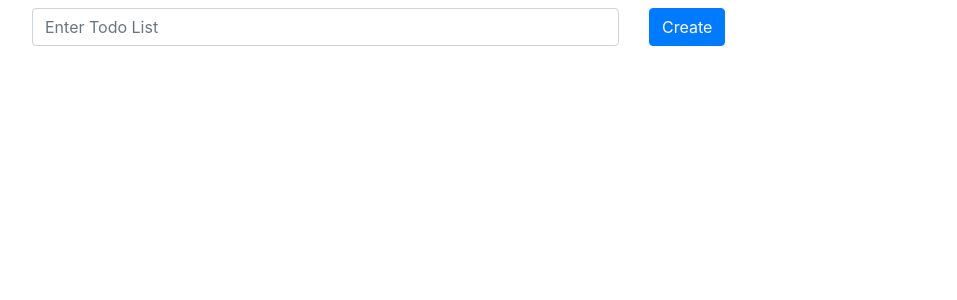
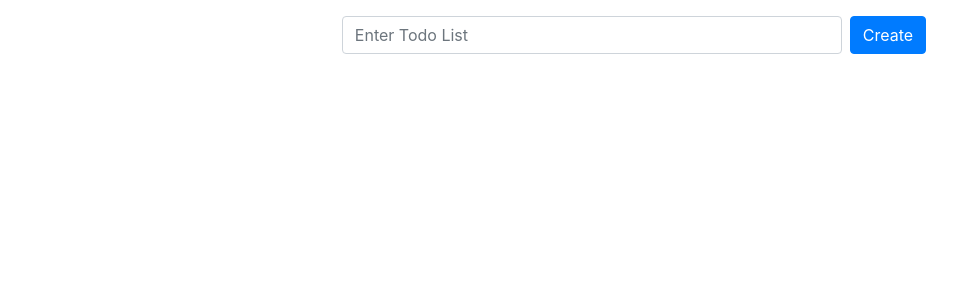
Before and after one commit to lanuyenuit/Sugar, a React (Create React App) app in the folder my-app/: page / in a window 1280 px wide. Shown: the top 300 px of the page, without its empty margins (6-963 px from the left). Built offline with nearby package versions, Linux system fonts and the light colour scheme.

Commit message:
style add todo

```diff
--- a/my-app/src/components/AddTodo.js
+++ b/my-app/src/components/AddTodo.js
@@ -1,4 +1,5 @@
 import React, { useState } from "react";
+import "../css/addTodo.scss";
 
 function AddTodo({ handleAddTodo }) {
   const [inputTodoName, setInputTodoName] = useState("");
@@ -8,25 +9,24 @@ function AddTodo({ handleAddTodo }) {
     setInputTodoName("");
   };
   return (
-    <div>
-      <div className="row m-2">
-        <div className="col">
+    <div className="form-add-todo my-3">
+      <div className="mr-2">
         <input
           type="text"
-            className="form-control"
+          className="form-control input-todo"
           placeholder="Enter Todo List"
           value={inputTodoName}
           onChange={(e) => setInputTodoName(e.target.value)}
         />
       </div>
-        <div className="col">
-          <input
-            type="button"
+
+      <div>
+        <button
           className="btn btn-primary"
-            value="Create"
           onClick={() => createTodo(inputTodoName)}
-          />
-        </div>
+        >
+          Create
+        </button>
       </div>
     </div>
   );
--- /dev/null
+++ b/my-app/src/css/addTodo.scss
@@ -0,0 +1,7 @@
+.form-add-todo {
+  display: flex;
+  justify-content: center;
+  .input-todo {
+    width: 500px;
+  }
+}
```
Lines whose indentation alone changed are shown as unchanged.
